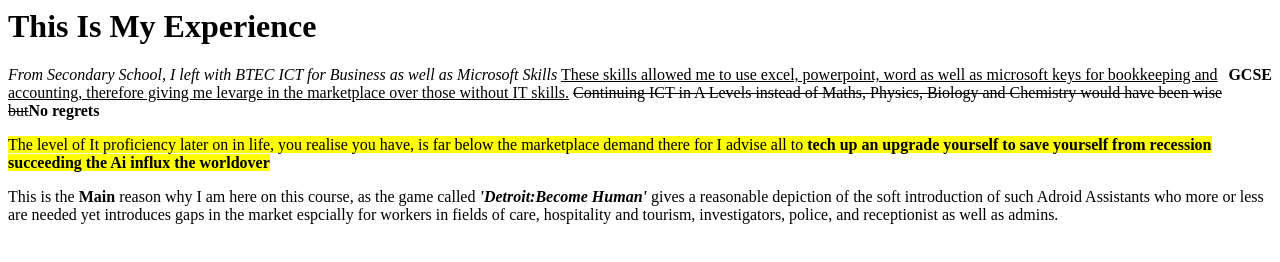
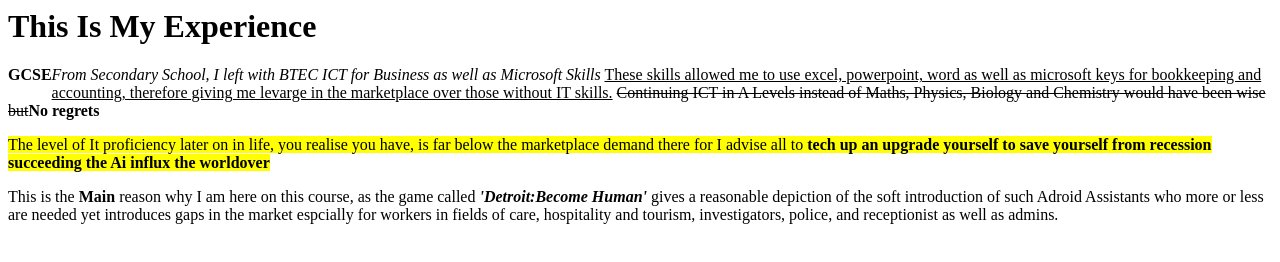
Before and after one commit to MaximusAurelius21/LearningHTML, a plain HTML site: page index.html in a window 1280 px wide. Drawn offline with Linux system fonts and the light colour scheme.

Commit message:
Update index.html

```diff
--- a/index.html
+++ b/index.html
@@ -1,5 +1,5 @@
 <h1>This Is My Experience </h1>
-<div style="float:right;"<p><b>GCSE</b><p></div>
+<div style="float:left;"<p><b>GCSE</b><p></div>
 <i>From Secondary School, I left with BTEC ICT for Business as well as Microsoft Skills</i>
 <u>These skills allowed me to use excel, powerpoint, word as well as microsoft keys for bookkeeping and accounting, therefore giving me levarge in the marketplace over those without IT skills.</u>
 <del>Continuing ICT in A Levels instead of Maths, Physics, Biology and Chemistry would have been wise but</del><b>No regrets</b>
```
